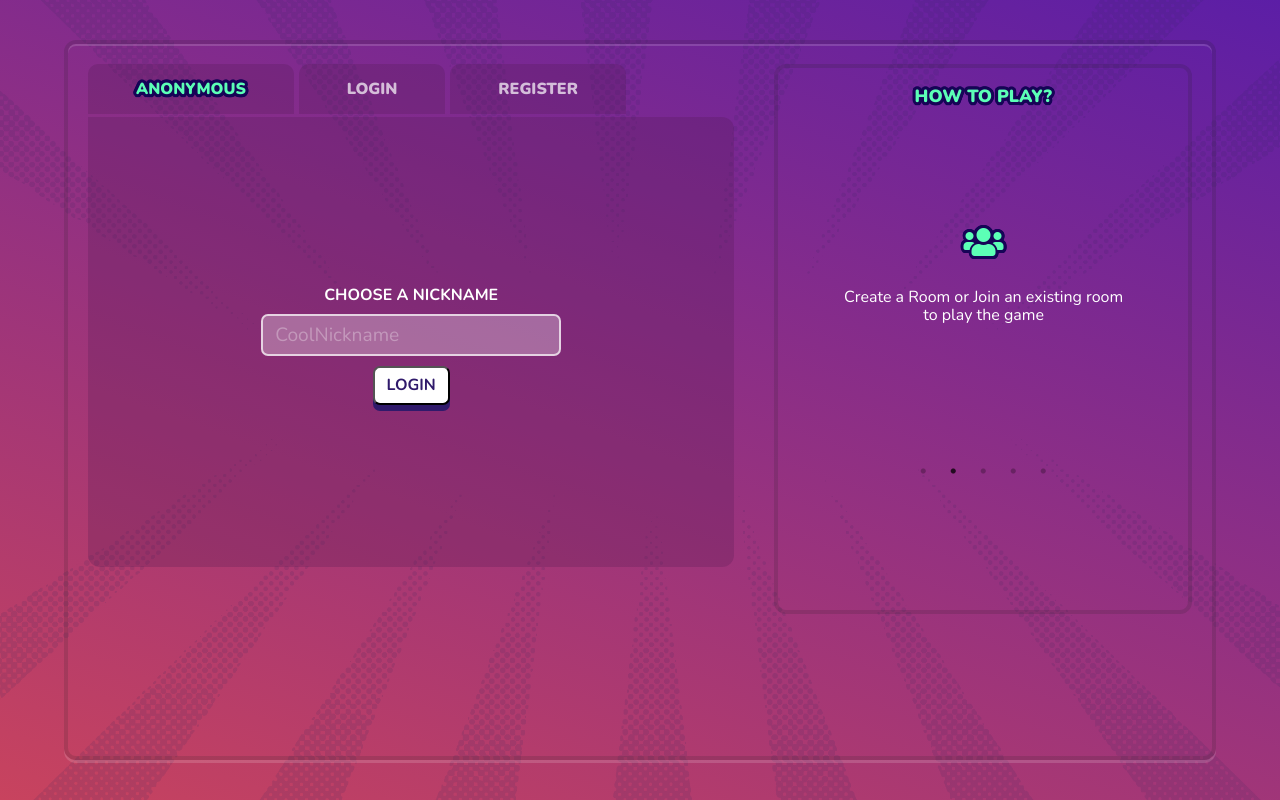
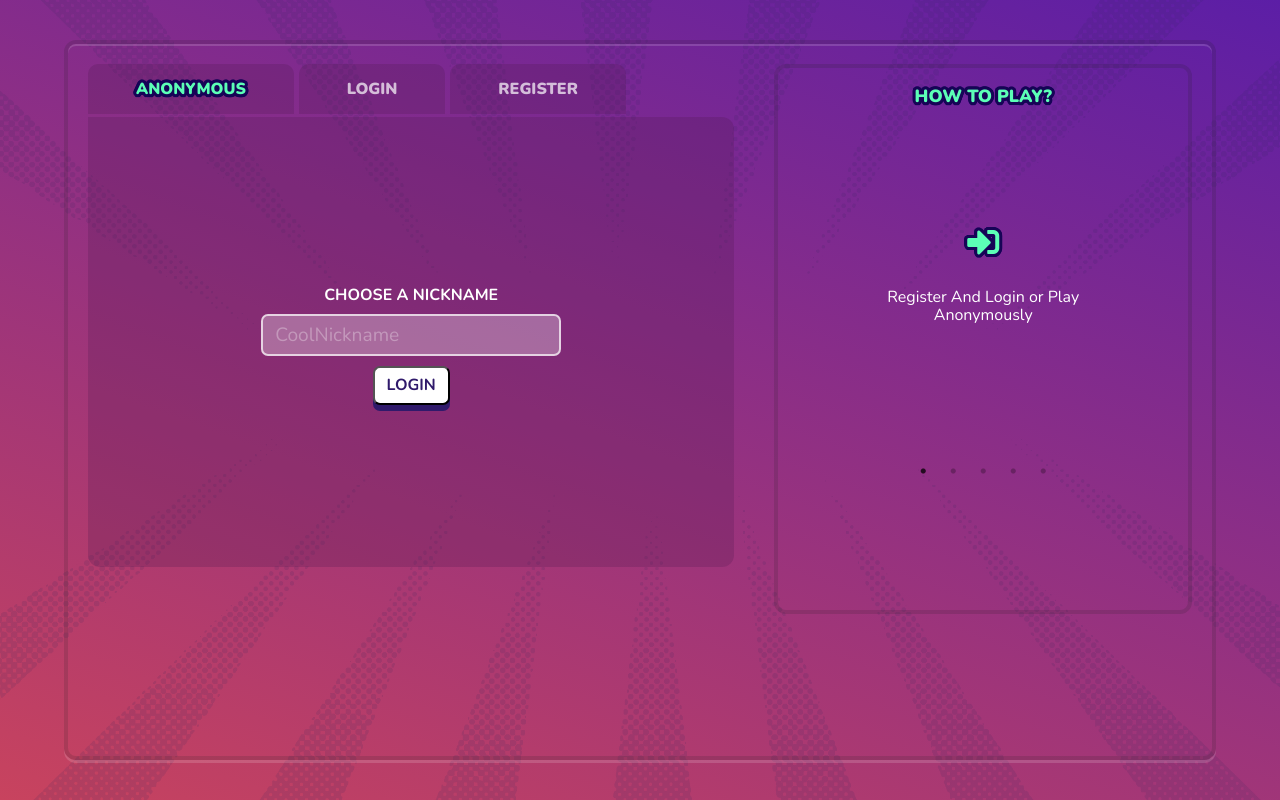
Before and after one commit to BoredUser/pictionary-game-front-end, a Vue app: page / in a window 1280 px wide. Built offline with nearby package versions, Linux system fonts and the light colour scheme; no server answers; what vue-toasted, vue2-touch-events would draw is missing.

Commit message:
carousel time

```diff
--- a/src/components/GameHome.vue
+++ b/src/components/GameHome.vue
@@ -106,6 +106,7 @@
 							:autoplay="true"
 							:dots="true"
 							:options="slickOptions"
+							:autoplaySpeed=5000
 							:speed=2000
 							:arrows= "false"
 						>
@@ -123,7 +124,7 @@
 							</div>
 							<div>
 								<i class="instruction-icon fas fa-paint-brush"></i>
-								<p class="instructions-text">Guess your friends drawings or slect a word and draw for yous friend to guess</p>
+								<p class="instructions-text">Guess your friends drawings or select a word and draw for yous friend to guess</p>
 							</div>
 							<div>
 								<i class="instruction-icon fas fa-smile"></i>
```
